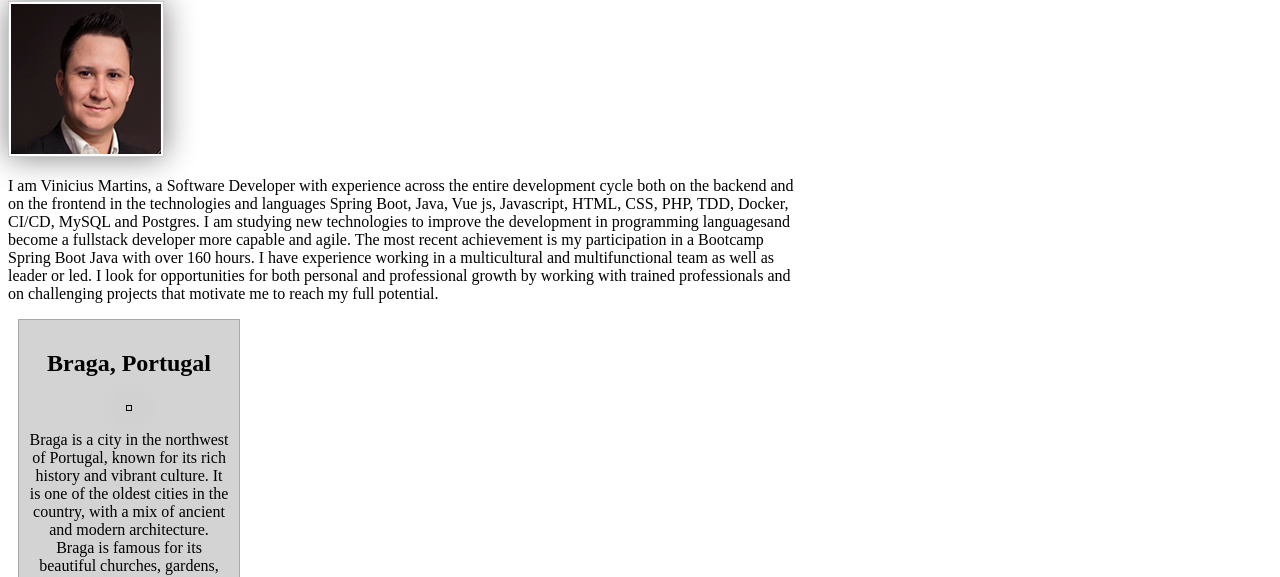
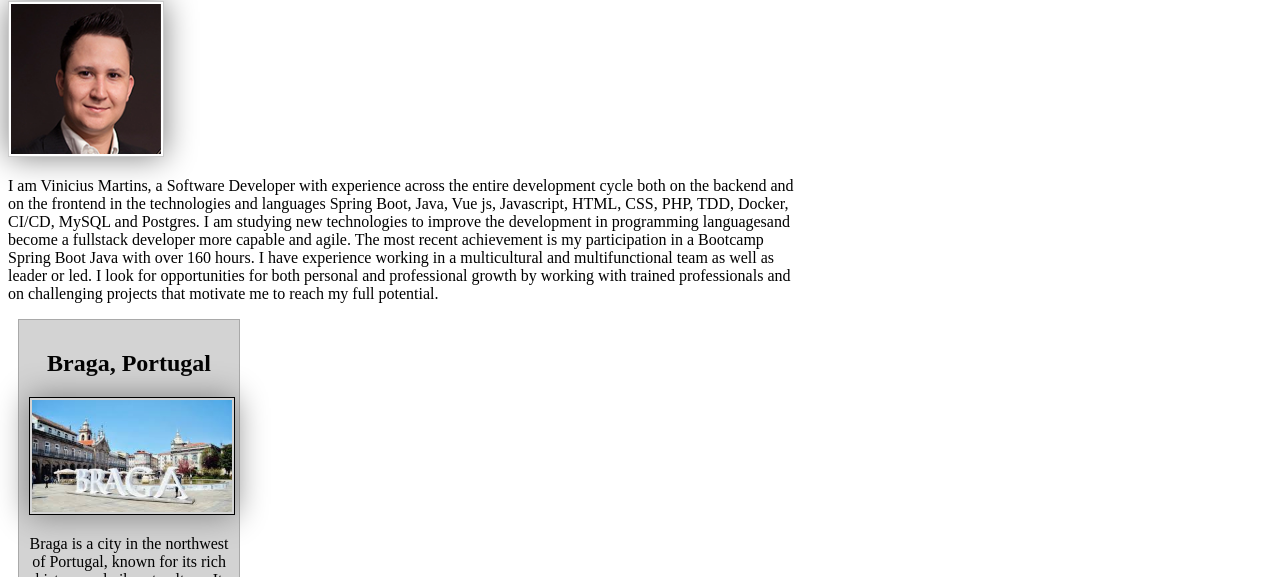
Before and after one commit to martinsrvinicius/wdd130, a plain HTML site: page index.html in a window 1280 px wide. Shown: the part 223-800 px from the top of the page. Drawn offline with Linux system fonts and the light colour scheme; the site is published under a folder, as on GitHub Pages, so addresses that start at the root find nothing.

Commit message:
City image altered

```diff
--- a/index.html
+++ b/index.html
@@ -40,7 +40,7 @@
 
     <aside>
       <h2>Braga, Portugal</h2>
-      <img src="/images/braga-img.jpg" alt="" />
+      <img src="images/braga-img.jpg" alt="" />
       <p></p>
         Braga is a city in the northwest of Portugal, known for its rich history and vibrant culture. It is one of the oldest cities in the country, with a mix of ancient and modern architecture. Braga is famous for its beautiful churches, gardens, and the annual Semana Santa (Holy Week) celebrations. The city offers a high quality of life, with a strong sense of community and numerous cultural and recreational activities.
     </aside>
```
